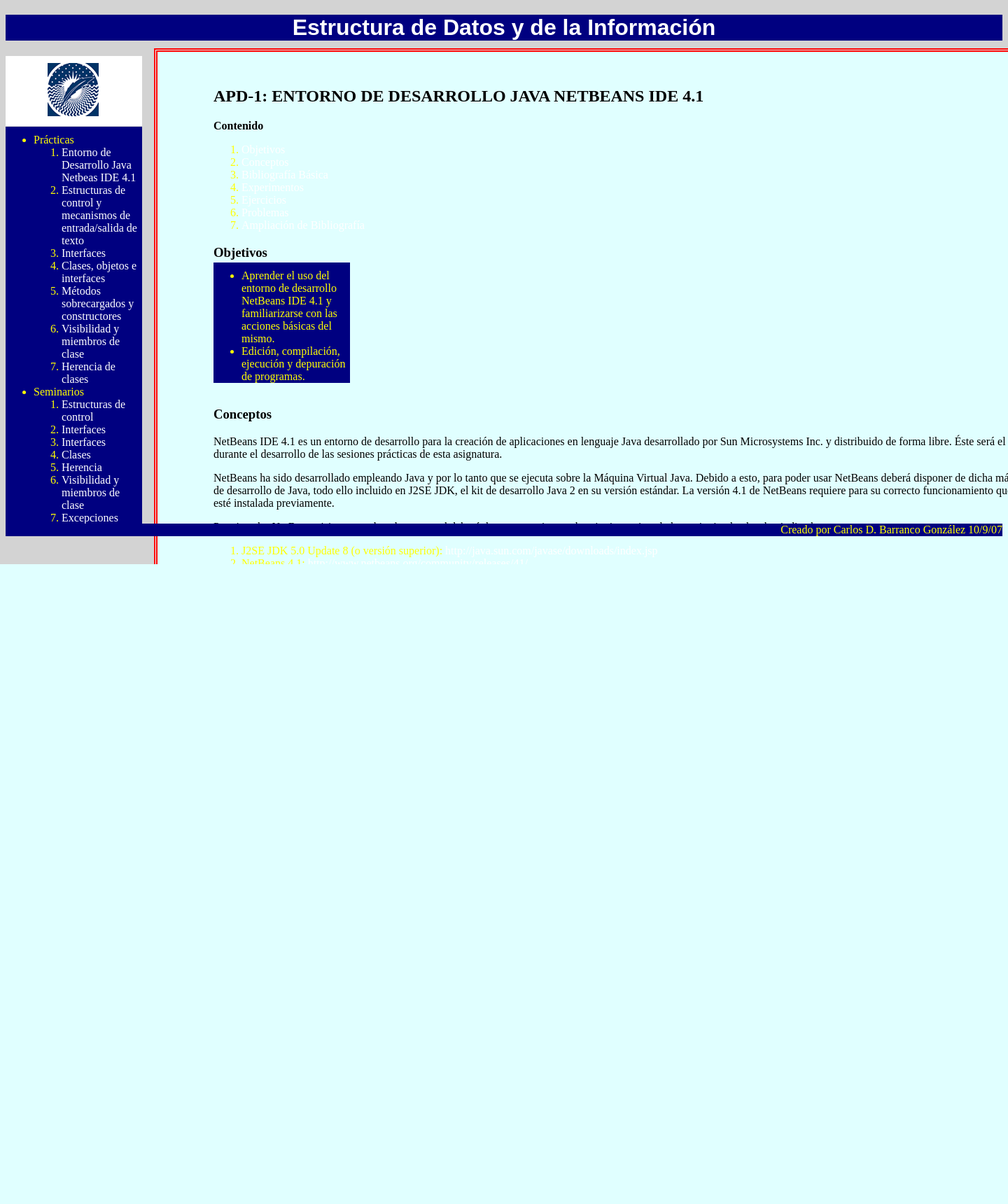
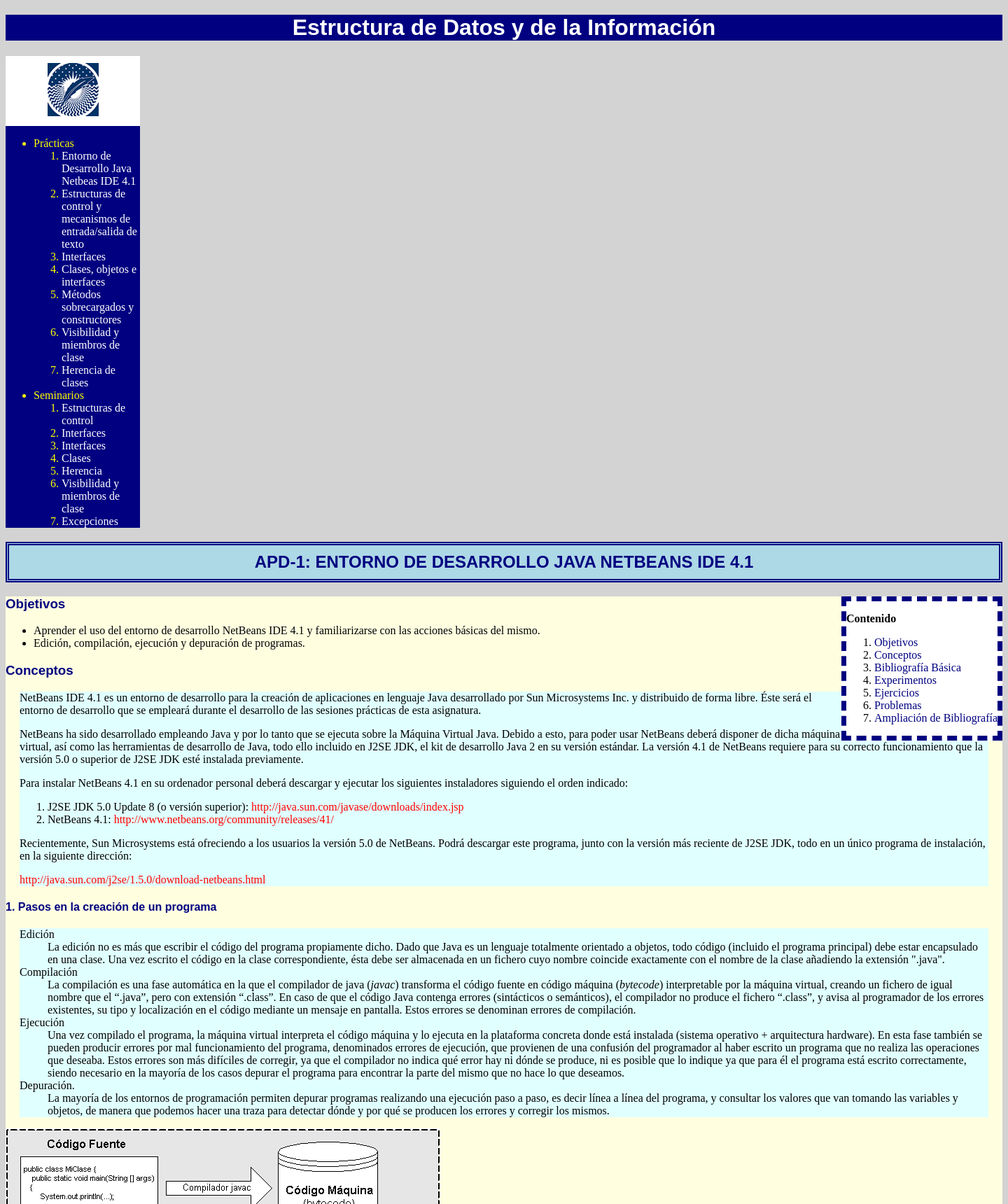
Before and after one commit to mridpin/PA_EPD_Group7, a PHP site: page / in a window 1440 px wide. Shown: the top 1720 px of the page at 70% size. Before the commit the page ends 806 px from the top, so only its background shows below. Run offline with PHP 8.4, Linux system fonts and the light colour scheme.

Commit message:
Add files via upload

```diff
--- a/EPD2/P1/estilo.css
+++ b/EPD2/P1/estilo.css
@@ -1,20 +1,25 @@
-.cabecera,ul,.pie{
-            background-color: rgb(0,0,128);
-
-
+.cabecera,.lateral,.pie{
+            background-color: rgb(0,0,128); /*Dark Blue*/
         }
 
-        .cabecera,.tituloaviso,.cuerpoaviso{
+        .cabecera,.tituloaviso,.cuerpoaviso,h2{
             text-align: center;
         }
 
+        .cuaderno{
+            background-color:rgb(255,255,224);
+        }
 
-        .cabecera,.tituloaviso{
+        .cabecera,.tituloaviso,#objetivos,#problema,h2,#conceptos,h4,.identificadorPro,#ejercicios,#bibliografia,#experimentos{
             font-weight: bold;
             font-family: sans-serif;
         }
 
-        ul,.pie,.tituloaviso,.cuerpoaviso{
+        #objetivos,#problema,.tablaContenidoEnlaces,h2,#conceptos,h4,.identificadorPro,#ejercicios,#bibliografia,#experimentos{
+            color:rgb(0,0,128);
+        }
+
+        ul,.pie{
             position:relative;
         }
 
@@ -22,33 +27,37 @@
             color: white;
         }
 
+        .indexLink{
+            color:red;
+        }
+
         body{
 
             background: rgb(211,211,211);
         }
 
+        .logo,h2{
+            padding-top: 10px;
+            padding-bottom: 10px;
+        }
+
         .logo{
             padding-left: 60px;
-            padding-top: 10px;
-            padding-bottom: 10px;
             background-color: white;
             max-width: 135px;
         }
-        ul{
+        .lateral{
             bottom:15px;
-            padding-top: 10px;
-            max-width: 155px;
-        }
-
-        li{
+            max-width: 13.5%;
             color: yellow;
-
         }
 
         a{
-            color: white;
+
             text-decoration: none;
+            color:white;
         }
+
 
         .pie{
             color: yellow;
@@ -56,19 +65,32 @@
             bottom:32px
         }
 
-        .central{
+        .aviso,.bloqueexplicacion{
             background-color: rgb(224,255,255);
+        }
+
+        .aviso,.salidapantalla,h2{
             border-style: double;
+            border-width: 5px;
+        }
+
+
+        .salidapantalla{
+            background-color: black;
+            border-color: yellow;
+            color:darkgreen;
+        }
+
+        .aviso{
             border-color: red;
-            border-width: 5px;
-            position:fixed;
+            /*position:fixed;
             top: 69px;
             left: 220px;
             float:right;
             padding-top: 30px;
             padding-right: 620px;
             padding-bottom: 20px;
-            padding-left: 80px;
+            padding-left: 80px;*/
         }
 
         .tituloaviso{
@@ -79,7 +101,55 @@
             font-size: 16px;
         }
 
+        h2{
+            background-color: rgb(173,216,230);
+        }
+
+        h2,#enunciado,.tablaContenido,.identificadorPro{
+            border-color: rgb(0,0,128);
+        }
+
+        #enunciado,.tablaContenido{
+            background-color: white;
+            border-style: dashed;
+            border-color: rgb(0,0,128);
+        }
+
+        #enunciado,.bloqueexplicacion,.salidapantalla{
+            margin-right: 20px;
+        }
+
+        #enunciado,.bloqueexplicacion{
+            margin-right: 20px;
+            margin-left: 20px;
+        }
+
+        /*.bloqueexplicacion{
+            padding-top: 0.5%;
+            padding-bottom: 0.5%;
+        }*/
+
+        .tablaContenido{
+            border-width: 7px;
+            float:right;
+        }
+
+        .identificadorPro,.identificadorExp,
+
+
+        .identificadorPro{
+            background-color: yellow;
+            border-style: solid;
+            border-width: 5px;
+            padding: 2px 2px 2px 2px;
+        }
+
+        #enunciado{
+
+            border-width: 1.5px;
+        }
+      /*
         .tituloaviso,.cuerpoaviso{
             margin:auto;
             position:relative;
-        }
+        }*/
--- a/EPD2/P1/index.html
+++ b/EPD2/P1/index.html
@@ -77,26 +77,26 @@
             </p>
             <ol>
               <li>
-                <a href="#objetivos">Objetivos</a>
+                <a class="tablaContenidoEnlaces" href="#objetivos">Objetivos</a>
               </li>
               <li>
-                <a href="#conceptos">Conceptos</a>
+                <a class="tablaContenidoEnlaces" href="#conceptos">Conceptos</a>
               </li>
               <li>
-                <a href="#bibliografia">Bibliograf&iacute;a
+                <a class="tablaContenidoEnlaces" href="#bibliografia">Bibliograf&iacute;a
                 B&aacute;sica</a>
               </li>
               <li>
-                <a href="#experimentos">Experimentos</a>
+                <a class="tablaContenidoEnlaces" href="#experimentos">Experimentos</a>
               </li>
               <li>
-                <a href="#ejercicios">Ejercicios</a>
+                <a class="tablaContenidoEnlaces" href="#ejercicios">Ejercicios</a>
               </li>
               <li>
-                <a href="#problemas">Problemas</a>
+                <a class="tablaContenidoEnlaces" href="#problemas">Problemas</a>
               </li>
               <li>
-                <a href="#ampBibliografia">Ampliaci&oacute;n de
+                <a class="tablaContenidoEnlaces" href="#ampBibliografia">Ampliaci&oacute;n de
                 Bibliograf&iacute;a</a>
               </li>
             </ol>
@@ -149,10 +149,10 @@
             </p>
             <ol>
               <li>J2SE JDK 5.0 Update 8 (o versi&oacute;n
-              superior): <a href=
+              superior): <a class ="indexLink" href=
               "http://java.sun.com/javase/downloads/index.jsp">http://java.sun.com/javase/downloads/index.jsp</a>
               </li>
-              <li>NetBeans 4.1: <a href=
+              <li>NetBeans 4.1: <a class ="indexLink" href=
               "http://www.netbeans.org/community/releases/41/">http://www.netbeans.org/community/releases/41/</a>
               </li>
             </ol>
@@ -166,7 +166,7 @@
               direcci&oacute;n:
             </p>
             <p>
-              <a href=
+              <a class ="indexLink" href=
               "http://java.sun.com/j2se/1.5.0/download-netbeans.html">
               http://java.sun.com/j2se/1.5.0/download-netbeans.html</a>
             </p>
@@ -603,7 +603,7 @@
               Entorno NetBeans:
             </p>
             <ul>
-              <li>NetBeans IDE 4.1 Quick Start Guide: <a href=
+              <li>NetBeans IDE 4.1 Quick Start Guide: <a class ="indexLink" href=
               "http://www.netbeans.org/kb/41/quickstart.html">http://www.netbeans.org/kb/41/quickstart.html</a>
               </li>
             </ul>
@@ -976,19 +976,19 @@
                 </ul>
               </li>
               <li>Aprenda Java como si Estuviera en Primero.
-              <a href=
+              <a class ="indexLink" href=
               "http://mat21.etsii.upm.es/ayudainf/aprendainf/Java/Java2.pdf">
                 http://mat21.etsii.upm.es/ayudainf/aprendainf/Java/Java2.pdf</a>
                 Cap&iacute;tulo 1, p&aacute;gs. 1-4.
                 Cap&iacute;tulo 2, p&aacute;gs. 22 a 29.
               </li>
               <li>
-                <a href=
+                <a class ="indexLink" href=
                 "http://java.sun.com/docs/books/tutorial/getStarted/index.html">
                 http://java.sun.com/docs/books/tutorial/getStarted/index.html</a>
               </li>
               <li>
-                <a href=
+                <a class ="indexLink" href=
                 "http://java.sun.com/docs/books/tutorial/java/concepts/index.html">
                 http://java.sun.com/docs/books/tutorial/java/concepts/index.html</a>
               </li>
```
Also changed, not shown: EPD2/P1/s1.html (+6 -4 lines).
